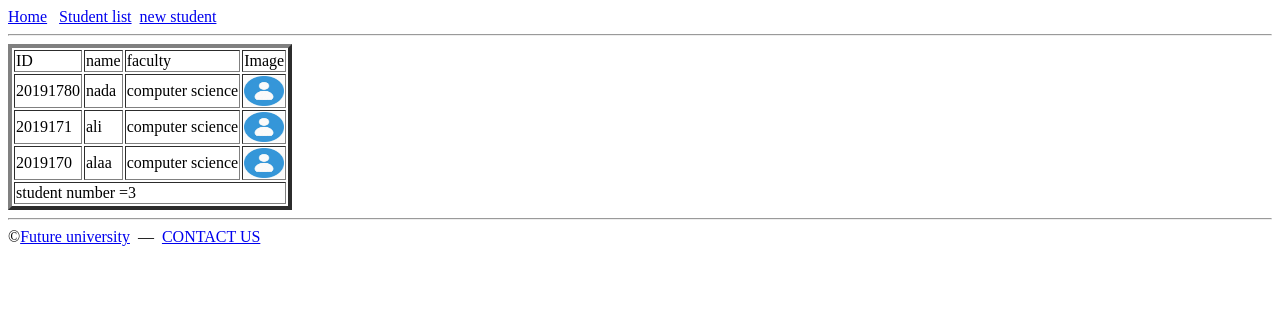
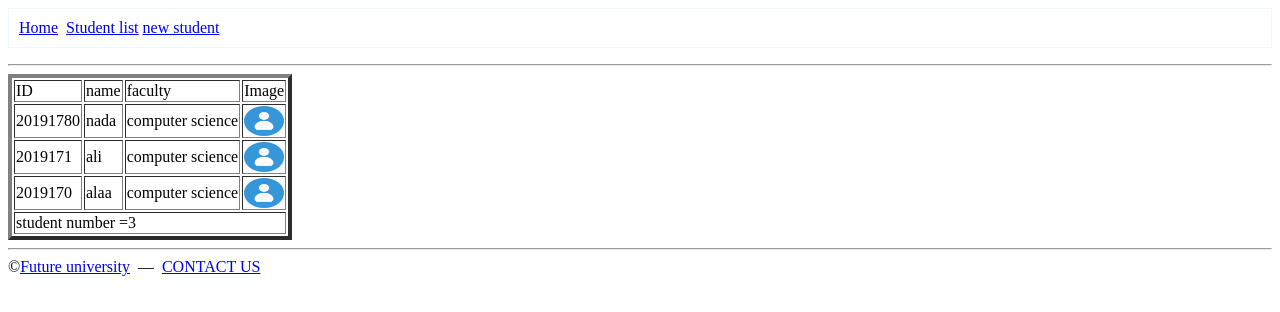
Before and after one commit to Nada122/IT, a plain HTML site: page student list.html in a window 1280 px wide. Drawn offline with Linux system fonts and the light colour scheme.

Commit message:
Add files via upload

```diff
--- a/student list.html
+++ b/student list.html
@@ -1,11 +1,16 @@
 <html>
 <header>
 <title>Home</title>
+<link rel="stylesheet" type="text/css" href="style.css">
 </header>
 <body>
-<a href="index.html" target="self">Home</a> &nbsp;
-<a href="#">Student list</a>&nbsp;
-<a href="new student.html" target="blank">new student</a>&nbsp;
+<nav>
+<ul>
+<li><a href="index.html" target="self">Home</a> &nbsp;</li>
+<li><a href="new student.html">Student list</a>&nbsp;</li>
+<li><a href="new student.html" target="blank">new student</a>&nbsp;</li>
+</ul>
+</nav>
 <hr>
 <table border="4">
 <thead>
--- a/style.css
+++ b/style.css
@@ -1,6 +1,11 @@
-.special {
-
-background-color: rgba(240, 248, 255, 0.747);
+ul{
+list-style-type: none;
+border: 1px solid;color: aliceblue;
+overflow: hidden;
+padding: 10px;
+}
+li{
+float: left;
 
 
 
```
